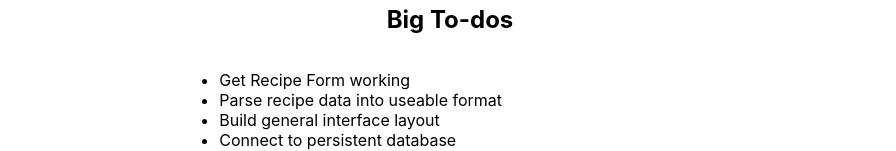
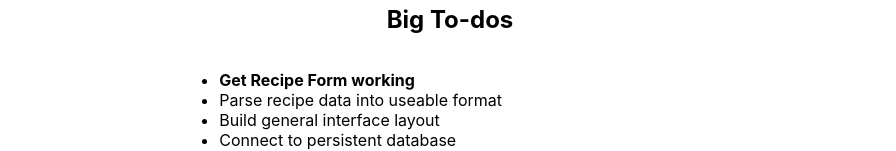
Before and after one commit to wingmatt/kitchensyncc, a Next.js app: page / in a window 1280 px wide. Shown: the part 432-583 px from the top of the page, without its empty margins (190-1086 px from the left). Built offline with nearby package versions, Linux system fonts and the light colour scheme.

Commit message:
Highlight first todo item in list

```diff
--- a/pages/index.js
+++ b/pages/index.js
@@ -20,7 +20,7 @@ export default function Home() {
         <p>Plug a URL in the form below. This app will tell you what you have and add what you need to your shopping list.</p>
         <GetRecipe/>
         <h2>Big To-dos</h2>
-        <ul>
+        <ul className={styles.todos}>
           <li>Get Recipe Form working</li>
           <li>Parse recipe data into useable format</li>
           <li>Build general interface layout</li>
--- a/styles/Home.module.css
+++ b/styles/Home.module.css
@@ -120,3 +120,7 @@
     flex-direction: column;
   }
 }
+
+.todos li:first-of-type {
+  font-weight: bold;
+}
```
